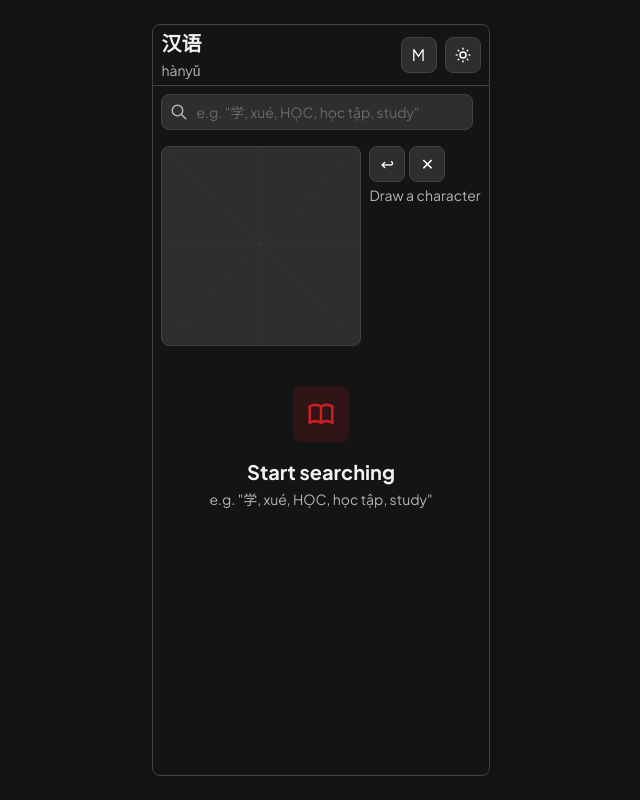
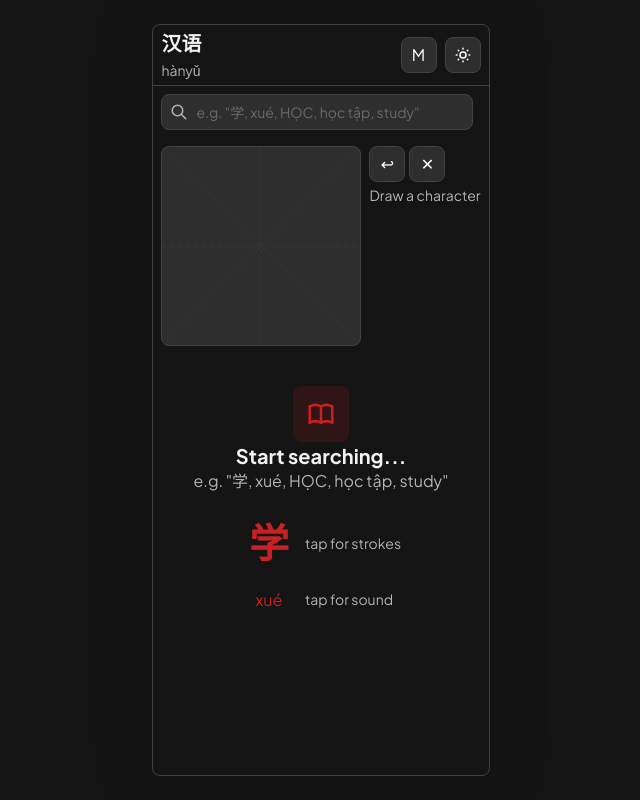
Before and after one commit to phattv/zh, a Next.js app: page / in a window 1280 px wide. Shown: the whole page, without its empty margins (319-959 px from the left). Built offline with nearby package versions, Linux system fonts and the light colour scheme.

Commit message:
feat(wordcard): tap character to play stroke-order animation

```diff
--- a/package.json
+++ b/package.json
@@ -12,6 +12,7 @@
   "dependencies": {
     "@mantine/core": "^9.3.0",
     "@tabler/icons-react": "^3.44.0",
+    "hanzi-writer": "^3.7.3",
     "hanzi-writer-data": "^2.0.1",
     "next": "^16.2.7",
     "react": "^19.2.7",
--- a/src/app/_components/DrawingInput.tsx
+++ b/src/app/_components/DrawingInput.tsx
@@ -159,7 +159,6 @@ function DrawingInput({
   }
 
   function onPointerDown(e: React.MouseEvent | React.TouchEvent) {
-    e.preventDefault();
     const pt = getPoint(e);
     if (!pt) return;
     isDrawingRef.current = true;
@@ -177,7 +176,6 @@ function DrawingInput({
   }
 
   function onPointerMove(e: React.MouseEvent | React.TouchEvent) {
-    e.preventDefault();
     if (!isDrawingRef.current) return;
     const pt = getPoint(e);
     if (!pt) return;
@@ -200,7 +198,6 @@ function DrawingInput({
   }
 
   function onPointerUp(e: React.MouseEvent | React.TouchEvent) {
-    e.preventDefault();
     if (!isDrawingRef.current) return;
     isDrawingRef.current = false;
     const stroke = currentStrokeRef.current;
--- /dev/null
+++ b/src/app/_components/HanziAnimation.tsx
@@ -0,0 +1,109 @@
+"use client";
+
+import HanziWriter from "hanzi-writer";
+import { useEffect, useRef, useState } from "react";
+
+const SIZE = 56;
+export const HANZI_CHAR_SIZE = SIZE;
+
+function charDataLoader(
+  char: string,
+  // eslint-disable-next-line @typescript-eslint/no-explicit-any
+  onLoad: (data: any) => void,
+  onError: (err: unknown) => void,
+) {
+  fetch(`/api/hanzi-data/${encodeURIComponent(char)}`)
+    .then((r) => {
+      if (!r.ok) throw new Error("not found");
+      return r.json();
+    })
+    .then(onLoad)
+    .catch(onError);
+}
+
+function HanziChar({ char }: { char: string }): React.JSX.Element {
+  const containerRef = useRef<HTMLDivElement>(null);
+  const writerRef = useRef<HanziWriter | null>(null);
+  const [missing, setMissing] = useState(false);
+
+  useEffect(() => {
+    const el = containerRef.current;
+    if (!el) return;
+    el.innerHTML = "";
+    setMissing(false);
+
+    // Resolve CSS variable to rgb(...) — HanziWriter's parser rejects HSL strings
+    const probe = document.createElement("span");
+    probe.style.color = "var(--mantine-color-brand-6)";
+    probe.style.position = "fixed";
+    probe.style.visibility = "hidden";
+    document.body.appendChild(probe);
+    const strokeColor = getComputedStyle(probe).color || "#5c7cfa";
+    document.body.removeChild(probe);
+
+    const writer = HanziWriter.create(el, char, {
+      width: SIZE,
+      height: SIZE,
+      padding: 4,
+      showOutline: true,
+      outlineColor: "rgba(128,128,128,0.25)",
+      strokeColor,
+      strokeAnimationSpeed: 3,
+      delayBetweenStrokes: 50,
+      charDataLoader: (c, onLoad, onError) =>
+        charDataLoader(c, onLoad, (err) => {
+          setMissing(true);
+          onError(err);
+        }),
+    });
+
+    writerRef.current = writer;
+    writer.animateCharacter();
+
+    return () => {
+      writerRef.current = null;
+      if (el) el.innerHTML = "";
+    };
+  }, [char]);
+
+  if (missing) {
+    return (
+      <span
+        className="zh-characters"
+        style={{
+          width: SIZE,
+          height: SIZE,
+          display: "inline-flex",
+          alignItems: "center",
+          justifyContent: "center",
+        }}
+      >
+        {char}
+      </span>
+    );
+  }
+
+  return (
+    <div
+      ref={containerRef}
+      style={{
+        display: "inline-block",
+        width: SIZE,
+        height: SIZE,
+        flexShrink: 0,
+      }}
+    />
+  );
+}
+
+function HanziAnimation({ word }: { word: string }): React.JSX.Element {
+  return (
+    <div style={{ display: "flex", alignItems: "center", gap: "2px" }}>
+      {[...word].map((char, i) => (
+        <HanziChar key={`${char}-${i}`} char={char} />
+      ))}
+    </div>
+  );
+}
+
+export { HanziAnimation };
--- a/src/app/_components/WordCard.tsx
+++ b/src/app/_components/WordCard.tsx
@@ -5,6 +5,7 @@ import { GMContainer } from "@/components/GMContainer";
 import { GMText } from "@/components/GMText";
 import { type Word } from "@/data/words";
 import { useState } from "react";
+import { HANZI_CHAR_SIZE, HanziAnimation } from "./HanziAnimation";
 
 function speak(text: string, onDone: () => void) {
   const synth = window.speechSynthesis;
@@ -23,6 +24,7 @@ function speak(text: string, onDone: () => void) {
 
 function WordCard({ word }: { word: Word }): React.JSX.Element {
   const [speaking, setSpeaking] = useState(false);
+  const [animated, setAnimated] = useState(false);
 
   function handleSpeak() {
     if (speaking) return;
@@ -34,7 +36,16 @@ function WordCard({ word }: { word: Word }): React.JSX.Element {
     <GMContainer variant="card" gap="sm" px="sm" py="sm" fullHeight>
       <GMContainer variant="row" justify="space-between" align="flex-start">
         <GMContainer>
-          <span className="zh-characters">{word.chinese}</span>
+          <div
+            onClick={() => setAnimated((a) => !a)}
+            style={{ height: HANZI_CHAR_SIZE, display: "flex", alignItems: "center", cursor: "pointer" }}
+          >
+            {animated ? (
+              <HanziAnimation word={word.chinese} />
+            ) : (
+              <span className="zh-characters">{word.chinese}</span>
+            )}
+          </div>
           <GMContainer variant="row" align="center" gap="xs">
             <GMButton variant="text" onClick={handleSpeak} disabled={speaking}>
               {word.pinyin}
--- /dev/null
+++ b/src/app/api/hanzi-data/[char]/route.ts
@@ -0,0 +1,32 @@
+import { readFile } from "fs/promises";
+import { join } from "path";
+import { type NextRequest, NextResponse } from "next/server";
+
+export async function GET(
+  _req: NextRequest,
+  { params }: { params: Promise<{ char: string }> },
+) {
+  const { char } = await params;
+
+  // Only single characters are valid
+  if (!char || [...char].length !== 1) {
+    return NextResponse.json({ error: "invalid" }, { status: 400 });
+  }
+
+  try {
+    const file = join(
+      process.cwd(),
+      "node_modules/hanzi-writer-data",
+      `${char}.json`,
+    );
+    const content = await readFile(file, "utf-8");
+    return new NextResponse(content, {
+      headers: {
+        "Content-Type": "application/json",
+        "Cache-Control": "public, max-age=31536000, immutable",
+      },
+    });
+  } catch {
+    return NextResponse.json({ error: "not found" }, { status: 404 });
+  }
+}
--- a/src/app/layout.tsx
+++ b/src/app/layout.tsx
@@ -2,6 +2,7 @@ import { ColorSchemeScript } from "@mantine/core";
 import "@mantine/core/styles.css";
 import { type Metadata, type Viewport } from "next";
 import { Noto_Serif_SC, Plus_Jakarta_Sans } from "next/font/google";
+import Script from "next/script";
 import "./globals.css";
 import { ZhProviders } from "./providers";
 
@@ -50,7 +51,9 @@ export default function RootLayout({
       <head>
         <ColorSchemeScript defaultColorScheme="dark" />
         {/* Apply stored display-size preference before first paint to prevent FOUC */}
-        <script
+        <Script
+          id="display-size"
+          strategy="beforeInteractive"
           dangerouslySetInnerHTML={{
             __html: `(function(){try{var s=localStorage.getItem('zh-display-size'),m={small:'14px',medium:'16px',large:'18px'};document.documentElement.style.fontSize=m[s]||'16px';}catch(e){}})();`,
           }}
--- a/src/app/page.tsx
+++ b/src/app/page.tsx
@@ -7,6 +7,7 @@ import { WORDS, type Word } from "@/data/words";
 import { TextInput } from "@mantine/core";
 import { useMemo, useState } from "react";
 import { DrawingInput } from "./_components/DrawingInput";
+import { HANZI_CHAR_SIZE, HanziAnimation } from "./_components/HanziAnimation";
 import { Header } from "./_components/Header";
 import { WordCard } from "./_components/WordCard";
 
@@ -36,8 +37,7 @@ function filterWords(query: string): Word[] {
   });
 }
 
-function EmptyState({ query }: { query: string }): React.JSX.Element {
-  if (query.length > 0) {
+function NoResultsState({ query }: { query: string }): React.JSX.Element {
   return (
     <GMContainer align="center" py="xl" gap="sm">
       <GMIcon name="Search" size="xl" color="var(--gm-text-muted)" />
@@ -48,12 +48,90 @@ function EmptyState({ query }: { query: string }): React.JSX.Element {
   );
 }
 
+function StartState(): React.JSX.Element {
+  const [animated, setAnimated] = useState(false);
+  const [speaking, setSpeaking] = useState(false);
+
+  function handleSpeak() {
+    if (speaking) return;
+    setSpeaking(true);
+    const synth = window.speechSynthesis;
+    if (!synth) {
+      setSpeaking(false);
+      return;
+    }
+    synth.cancel();
+    setTimeout(() => {
+      const utt = new SpeechSynthesisUtterance("学");
+      utt.lang = "zh-CN";
+      utt.rate = 0.85;
+      utt.onend = () => setSpeaking(false);
+      utt.onerror = () => setSpeaking(false);
+      synth.speak(utt);
+    }, 80);
+  }
+
   return (
-    <GMContainer align="center" py="xl" gap="md">
+    <GMContainer align="center" py="xl" gap="lg">
+      <GMContainer align="center">
         <GMIcon name="Book" size="xl" color="var(--mantine-color-brand-6)" bg />
-      <GMContainer gap="xs" align="center">
-        <GMText variant="title">Start searching</GMText>
-        <GMText variant="secondary">{SEARCH_PLACEHOLDER}</GMText>
+        <GMText variant="title">Start searching...</GMText>
+        <GMText variant="subtitle">{SEARCH_PLACEHOLDER}</GMText>
+      </GMContainer>
+
+      {/* Interactive demo */}
+      <GMContainer>
+        <GMContainer variant="row" align="center" gap="sm">
+          <div
+            onClick={() => setAnimated((a) => !a)}
+            style={{
+              width: HANZI_CHAR_SIZE,
+              height: HANZI_CHAR_SIZE,
+              display: "flex",
+              alignItems: "center",
+              justifyContent: "center",
+              cursor: "pointer",
+              flexShrink: 0,
+            }}
+          >
+            {animated ? (
+              <HanziAnimation word="学" />
+            ) : (
+              <span className="zh-characters">学</span>
+            )}
+          </div>
+          <GMText variant="secondary">tap for strokes</GMText>
+        </GMContainer>
+        <GMContainer variant="row" align="center" gap="sm">
+          <div
+            style={{
+              width: HANZI_CHAR_SIZE,
+              height: HANZI_CHAR_SIZE,
+              display: "flex",
+              alignItems: "center",
+              justifyContent: "center",
+              flexShrink: 0,
+            }}
+          >
+            <button
+              onClick={handleSpeak}
+              disabled={speaking}
+              style={{
+                background: "none",
+                border: "none",
+                cursor: speaking ? "not-allowed" : "pointer",
+                color: "var(--mantine-color-brand-6)",
+                opacity: speaking ? 0.5 : 1,
+                fontSize: "inherit",
+                fontFamily: "inherit",
+                padding: 0,
+              }}
+            >
+              xué
+            </button>
+          </div>
+          <GMText variant="secondary">tap for sound</GMText>
+        </GMContainer>
       </GMContainer>
     </GMContainer>
   );
@@ -125,8 +203,10 @@ function HomePage(): React.JSX.Element {
               <WordCard key={word.chinese} word={word} />
             ))}
           </div>
+        ) : query.length > 0 ? (
+          <NoResultsState query={query} />
         ) : (
-          <EmptyState query={query} />
+          <StartState />
         )}
       </GMContainer>
     </GMContainer>
```
Also changed, not shown: src/app/_components/Header.tsx (+9 -6 lines), 2 other files (tests, documents, lock files or other folders). Lines whose indentation alone changed are shown as unchanged.
